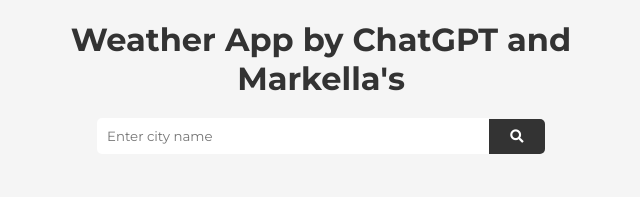
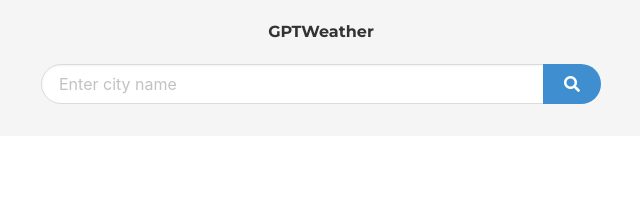
Before and after one commit to Markellas/GPTWeather, an Electron app: page index.html in a window 800 px wide. Shown: the whole page, without its empty margins (79-719 px from the left). Drawn offline with nearby package versions, Linux system fonts and the light colour scheme; some icons are missing.

Commit message:
Update index.html

```diff
--- a/index.html
+++ b/index.html
@@ -1,30 +1,53 @@
 <!DOCTYPE html>
 <html lang="en">
   <head>
-  <meta charset="UTF-8">
-  <meta name="viewport" content="width=device-width, initial-scale=1.0">
-  <meta http-equiv="X-UA-Compatible" content="ie=edge">
-  <title>Weather App by ChatGPT and Markella's</title>
-  <link rel="stylesheet" href="https://cdnjs.cloudflare.com/ajax/libs/font-awesome/5.15.3/css/all.min.css">
-  <link rel="stylesheet" href="https://cdnjs.cloudflare.com/ajax/libs/weather-icons/2.0.9/css/weather-icons.min.css">
-  <link rel="stylesheet" href="style.css">
+    <meta charset="UTF-8" />
+    <meta name="viewport" content="width=device-width, initial-scale=1.0" />
+    <meta http-equiv="X-UA-Compatible" content="ie=edge" />
+    <title>GPTWeather</title>
+    <link
+      rel="stylesheet"
+      href="https://cdnjs.cloudflare.com/ajax/libs/font-awesome/5.15.3/css/all.min.css"
+    />
+    <link
+      rel="stylesheet"
+      href="https://cdnjs.cloudflare.com/ajax/libs/weather-icons/2.0.9/css/weather-icons.min.css"
+    />
+    <link
+      rel="stylesheet"
+      href="https://cdnjs.cloudflare.com/ajax/libs/bulma/0.9.3/css/bulma.min.css"
+    />
+    <link rel="stylesheet" href="style.css" />
   </head>
   <body>
     <div class="container">
-    <h1>Weather App by ChatGPT and Markella's</h1>
-    <div class="search">
-      <input type="text" id="city-input" class="search-bar" placeholder="Enter city name">
-      <button id="search-button" class="search-btn"><i class="fas fa-search"></i></button>
+      <h1 style="font-weight:bold">GPTWeather</h1>
+      <div class="field has-addons">
+        <div class="control is-expanded">
+          <input
+            id="city-input"
+            class="input is-rounded"
+            type="text"
+            placeholder="Enter city name"
+          />
         </div>
-    <div class="weather-info">
+        <div class="control">
+          <button id="search-button" class="button is-rounded is-info">
+            <i class="fas fa-search"></i>
+          </button>
+        </div>
+      </div>
+      <div id="weather-info" class="weather-info" style="display: none">
+        <div class="dark-box">
           <div class="weather-icon"></div>
-      <div class="weather-temp"></div>
-      <div class="weather-city"></div>
+          <div class="weather-temp has-text-weight-bold"></div>
+          <div class="weather-city has-text-weight-semibold"></div>
           <div class="weather-desc"></div>
           <div class="weather-humidity"></div>
           <div class="weather-wind"></div>
         </div>
       </div>
+    </div>
     <script src="app.js"></script>
   </body>
 </html>
```
Lines whose indentation alone changed are shown as unchanged.
